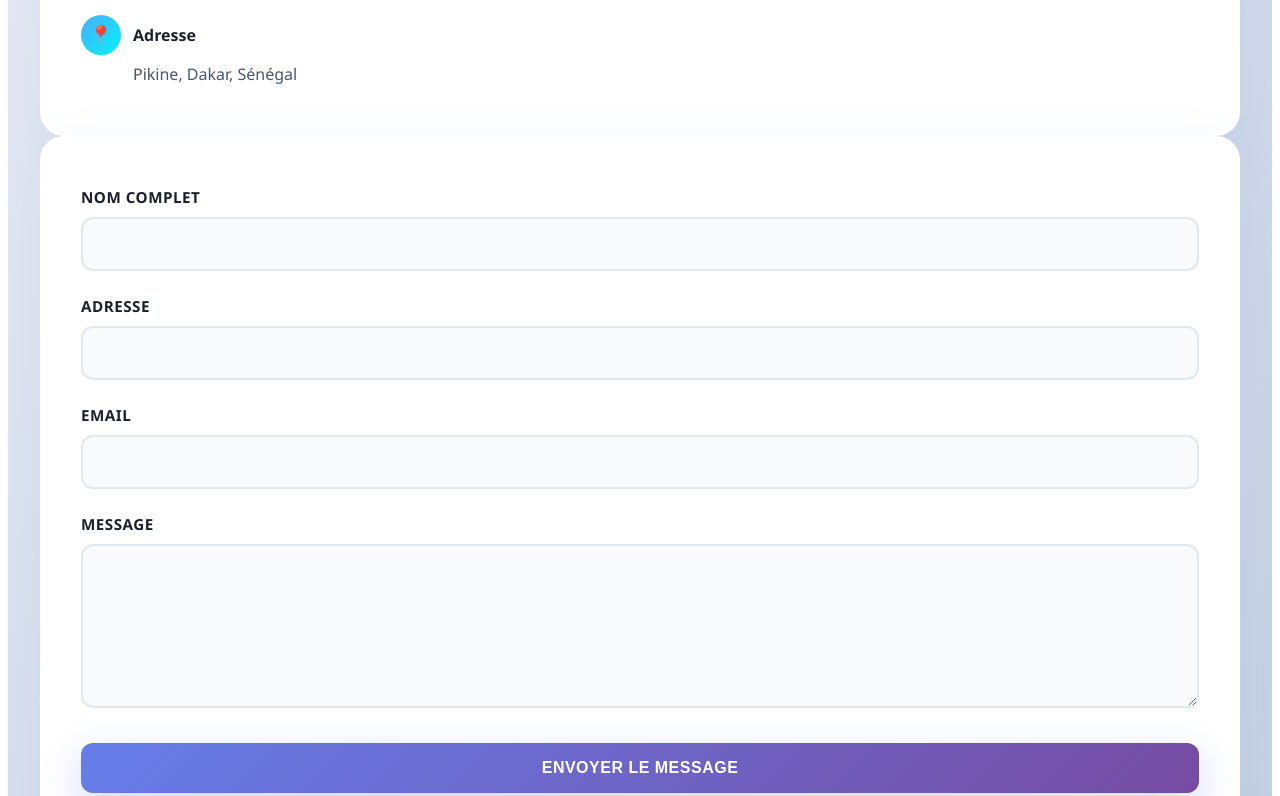
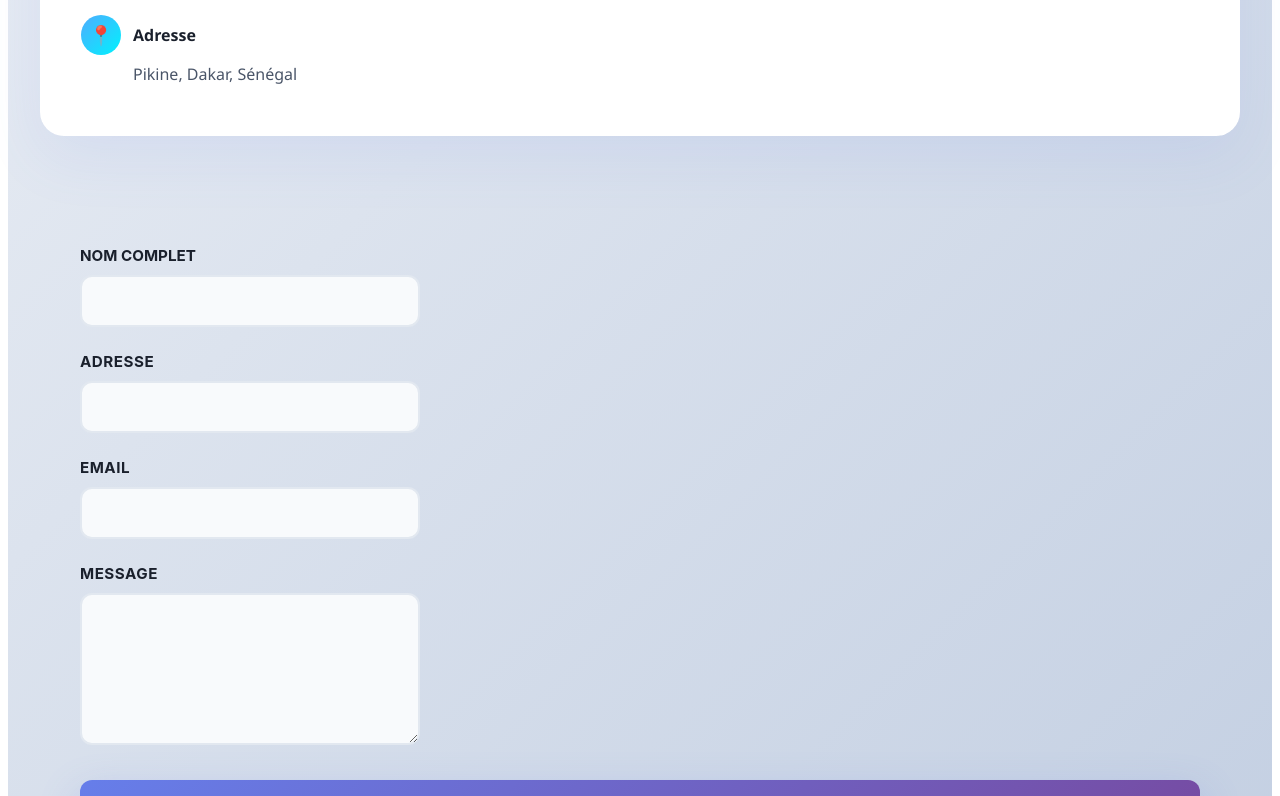
Before and after one commit to mbaye2000/projet-front-mall.sn-create-with-react, a React (Create React App) app: page /contact in a window 1280 px wide. Shown: the part 1280-2076 px from the top of the page. Built offline with nearby package versions, Linux system fonts and the light colour scheme.

Commit message:
commitepagehome

```diff
--- a/src/components/Auth/Home/PageHome.js
+++ b/src/components/Auth/Home/PageHome.js
@@ -5,7 +5,10 @@ function HomePage() {
   return (
     <div
       style={{
-        position: "relative",
+        position: "absolute",
+        marginTop: "200px ",
+        top: 0,
+        left: 0,
         width: "100%",
         height: "100vh",
         overflow: "hidden",
@@ -17,7 +20,7 @@ function HomePage() {
           width: "100%",
           height: "100%",
           objectFit: "cover",
-          position: "absolute",
+          position: "relative",
           top: 0,
           left: 0,
           zIndex: 1,
--- a/src/components/Cart.js
+++ b/src/components/Cart.js
@@ -108,19 +108,18 @@ function Cart() {
           </div>
         ) : (
           <div
+          /*
             style={{
               display: "grid",
               gridTemplateColumns: "1.7fr 0.9fr",
               gap: "24px",
-            }}
+            }}*/
           >
+            {/* Section des produits dans le panier */}
             <div
               style={{
-                background: "#ffffff",
-                border: "1px solid #dfe6f1",
                 borderRadius: "28px",
                 padding: "30px",
-                boxShadow: "0 20px 40px rgba(20, 38, 80, 0.08)",
               }}
             >
               {cartItems.map((item) => (
@@ -266,9 +265,10 @@ function Cart() {
                 </div>
               ))}
             </div>
-
+            {/* Section du résumé de la commande et paiement */}
             <aside
               style={{
+                /*
                 display: "flex",
                 flexDirection: "column",
                 gap: "16px",
@@ -276,7 +276,12 @@ function Cart() {
                 border: "1px solid #dfe6f1",
                 borderRadius: "28px",
                 padding: "30px",
-                boxShadow: "0 20px 40px rgba(20, 38, 80, 0.08)",
+                boxShadow: "0 20px 40px rgba(20, 38, 80, 0.08)",*/
+                justifyContent: "center",
+                display: "flex",
+                flexDirection: "column",
+                gap: "16px",
+                marginLeft: "24px",
               }}
             >
               <h2
@@ -304,7 +309,8 @@ function Cart() {
               </p>
               <button
                 style={{
-                  width: "100%",
+                  justifyContent: "center",
+                  width: "300px",
                   background:
                     "linear-gradient(135deg, #3058ff 0%, #4f6bff 100%)",
                   color: "#ffffff",
@@ -324,7 +330,6 @@ function Cart() {
               </button>
               <button
                 style={{
-                  width: "100%",
                   background: "#ffffff",
                   color: "#3058ff",
                   border: "2px solid #3058ff",
@@ -334,6 +339,7 @@ function Cart() {
                   fontWeight: "700",
                   fontSize: "0.98rem",
                   cursor: "pointer",
+                  width: "300px",
                 }}
                 onClick={handleCheckout}
               >
--- a/src/components/Contact.js
+++ b/src/components/Contact.js
@@ -300,6 +300,7 @@ function Contact() {
                     display: "block",
                     marginLeft: "52px",
                     transition: "all 0.3s ease",
+                    width: "300px",
                   }}
                   onMouseEnter={(e) => {
                     e.currentTarget.style.color = "#f093fb";
@@ -369,16 +370,12 @@ function Contact() {
           <form
             onSubmit={handleSubmit}
             style={{
-              background: "white",
               padding: "50px 40px",
-              borderRadius: "24px",
-              boxShadow:
-                "0 20px 60px rgba(102, 126, 234, 0.1), 0 0 1px rgba(0, 0, 0, 0.03)",
-              backdropFilter: "blur(10px)",
-              border: "1px solid rgba(255, 255, 255, 0.8)",
               display: "flex",
               flexDirection: "column",
               gap: "25px",
+              marginTop: "60px",
+              fontFamily: "-apple-system",
             }}
           >
             {/* Full Name */}
@@ -391,7 +388,6 @@ function Contact() {
                   color: "#1a202c",
                   marginBottom: "10px",
                   textTransform: "uppercase",
-                  letterSpacing: "0.5px",
                 }}
               >
                 Nom complet
@@ -413,6 +409,7 @@ function Contact() {
                   backgroundColor: "#f8fafc",
                   color: "#1a202c",
                   outline: "none",
+                  width: "300px",
                 }}
                 onFocus={(e) => {
                   e.target.style.borderColor = "#667eea";
@@ -460,6 +457,7 @@ function Contact() {
                   backgroundColor: "#f8fafc",
                   color: "#1a202c",
                   outline: "none",
+                  width: "300px",
                 }}
                 onFocus={(e) => {
                   e.target.style.borderColor = "#667eea";
@@ -507,6 +505,7 @@ function Contact() {
                   backgroundColor: "#f8fafc",
                   color: "#1a202c",
                   outline: "none",
+                  width: "300px",
                 }}
                 onFocus={(e) => {
                   e.target.style.borderColor = "#667eea";
@@ -556,6 +555,7 @@ function Contact() {
                   outline: "none",
                   resize: "vertical",
                   minHeight: "120px",
+                  width: "300px",
                 }}
                 onFocus={(e) => {
                   e.target.style.borderColor = "#667eea";
@@ -587,7 +587,6 @@ function Contact() {
                 fontWeight: "700",
                 cursor: isSubmitting ? "not-allowed" : "pointer",
                 transition: "all 0.3s ease",
-                letterSpacing: "0.5px",
                 textTransform: "uppercase",
                 boxShadow: isSubmitting
                   ? "0 10px 30px rgba(0, 0, 0, 0.1)"
--- a/src/components/Order.js
+++ b/src/components/Order.js
@@ -181,22 +181,13 @@ function Order() {
   const styles = {
     page: {
       minHeight: "100vh",
-      background:
-        "radial-gradient(circle at top left, rgba(102, 126, 234, 0.24), transparent 30%), radial-gradient(circle at bottom right, rgba(59, 130, 246, 0.2), transparent 32%), linear-gradient(180deg, #eff6ff 0%, #f8fafc 100%)",
+
       display: "flex",
       alignItems: "center",
       justifyContent: "center",
       padding: "40px 20px 60px",
     },
-    panel: {
-      width: "100%",
-      maxWidth: "1180px",
-      borderRadius: "32px",
-      overflow: "hidden",
-      background: "rgba(255, 255, 255, 0.96)",
-      border: "1px solid rgba(96, 165, 250, 0.18)",
-      boxShadow: "0 35px 90px rgba(15, 23, 42, 0.12)",
-    },
+
     header: {
       textAlign: "center",
       padding: "40px 32px 0",
```
